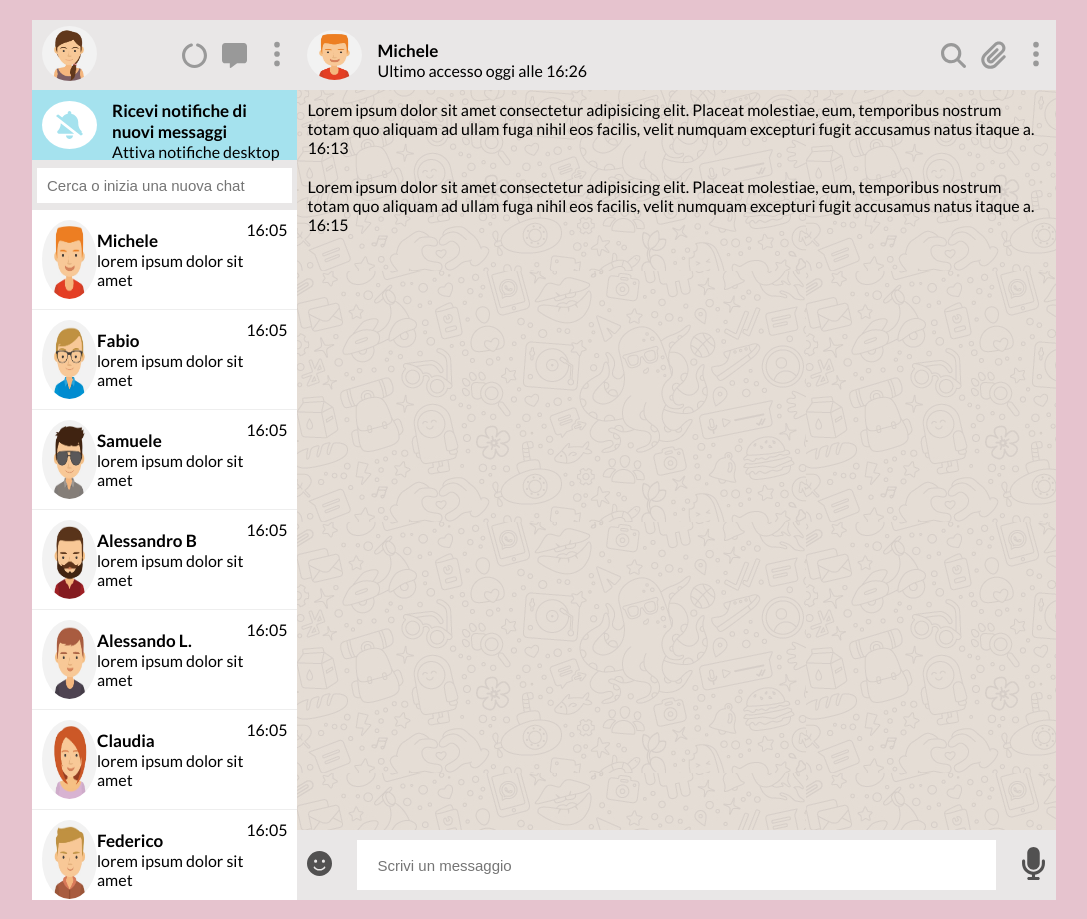
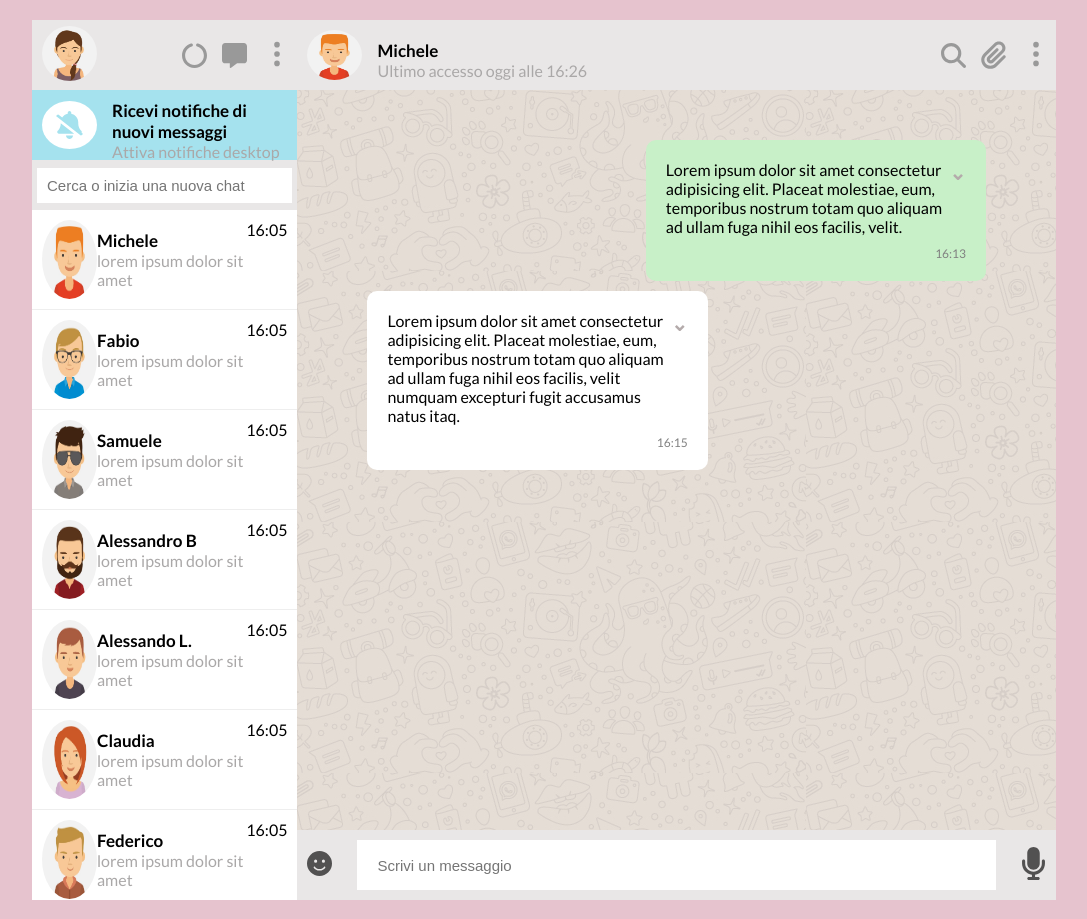
Before and after one commit to MiriamPecora/html-css-boolzapp, a plain HTML site: page index.html in a window 1280 px wide. Shown: the whole page, without its empty margins (96-1183 px from the left). Drawn offline with Linux system fonts and the light colour scheme.

Commit message:
[UPD] Completed dekstop version

```diff
--- a/index.html
+++ b/index.html
@@ -169,20 +169,20 @@
                         </div>
                     </div>
 
-                    <div id="chat-viewport" class="">
-                        <div class="sent p-10">
+                    <div id="chat-viewport" class="p-messages d-flex flex-col">
+                        <div class="sent border-radius m-10 w-55 p-20">
                             <div class="d-flex">
-                                <p>Lorem ipsum dolor sit amet consectetur adipisicing elit. Placeat molestiae, eum, temporibus nostrum totam quo aliquam ad ullam fuga nihil eos facilis, velit numquam excepturi fugit accusamus natus itaque a.</p>
-                                <span></span>
+                                <p>Lorem ipsum dolor sit amet consectetur adipisicing elit. Placeat molestiae, eum, temporibus nostrum totam quo aliquam ad ullam fuga nihil eos facilis, velit.</p>
+                                <span class="arrow">&#8964;</span>
                             </div>
-                            <span>16:13</span>
+                            <span class="time grey-txt mt-10">16:13</span>
                         </div>
-                        <div class="received p-10">
+                        <div class="received border-radius w-55 p-20">
                             <div class="d-flex">
-                                <p>Lorem ipsum dolor sit amet consectetur adipisicing elit. Placeat molestiae, eum, temporibus nostrum totam quo aliquam ad ullam fuga nihil eos facilis, velit numquam excepturi fugit accusamus natus itaque a.</p>
-                                <span></span>
+                                <p>Lorem ipsum dolor sit amet consectetur adipisicing elit. Placeat molestiae, eum, temporibus nostrum totam quo aliquam ad ullam fuga nihil eos facilis, velit numquam excepturi fugit accusamus natus itaq.</p>
+                                <span class="arrow">&#8964;</span>
                             </div>
-                            <span>16:15</span>
+                            <span class="time grey-txt mt-10">16:15</span>
                             </div>
                     </div>
 
--- a/style.css
+++ b/style.css
@@ -19,6 +19,10 @@ body {
 
 .border-bottom{
     border-bottom: solid 1px rgb(238, 238, 238) ;
+}
+
+.border-radius{
+    border-radius: 10px;
 }
 
 /* LAYOUT */
@@ -43,7 +47,13 @@ body {
 }
 
 /* MARGIN */
+.m-10{
+    margin-bottom: 10px ;
+}
 
+.mt-10{
+    margin-top: 10px;
+}
 
 /* PADDING */
 .p-20{
@@ -58,9 +68,17 @@ body {
     padding: 5px;
 }
 
+.p-messages{
+    padding: 50px 70px;
+}
+
 /* DISPLAY FLEX */
 .d-flex{
     display: flex;
+}
+
+.flex-col{
+    flex-direction: column;
 }
 
 .justify-between{
@@ -135,24 +153,32 @@ h2 {
     color: grey;
 }
 
+.side-txt p {
+    color: rgb(170, 168, 168);
+    font-size: 14;
+}
 
+.arrow {
+    font-size: 20px;
+    color: rgb(180, 171, 171);
+    font-weight: bold;
+}
 
-/* CLASSES FOR THE BLOCKOUT */
-/* .orange-bg {
-    background-color: rgb(253, 124, 84);
-} */
+.sent {
+    background-color: rgb(200, 240, 200);
+    align-self:end;
+}
 
-/* .pink-bg{
-    background-color: lightpink;
-} */
+.received{
+    background-color: white;
+}
 
-/* .border-blockout{
-    border: 1px solid brown;
-} */
+.time {
+    display: flex;
+    flex-direction: row-reverse;
+    font-size: 12px;
+}
 
-/* .h-90{
-    min-height: 90vh;
-} */
 
 /* DIMENSIONI */
 .h-690{
@@ -179,6 +205,10 @@ h2 {
 .w-100-input{
     min-width: calc(100% - 100px);
     height: 100%;
+}
+
+.w-55{
+    width: 55%;
 }
 
 .input-txt{
@@ -233,4 +263,29 @@ body {
 .right-side{
     display: none;
 }
+
+.icons {
+    display: none;
 }
+
+.w-100-input{
+    width: 100%;
+}
+}
+
+/* CLASSI PER BLOCKOUT*/
+/* .orange-bg {
+    background-color: rgb(253, 124, 84);
+} */
+
+/* .pink-bg{
+    background-color: lightpink;
+} */
+
+/* .border-blockout{
+    border: 1px solid brown;
+} */
+
+/* .h-90{
+    min-height: 90vh;
+} */
```
